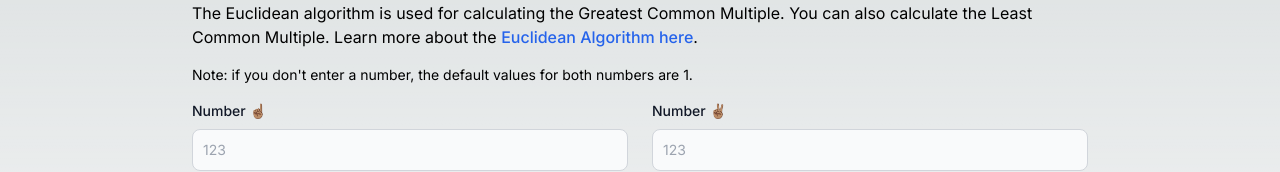
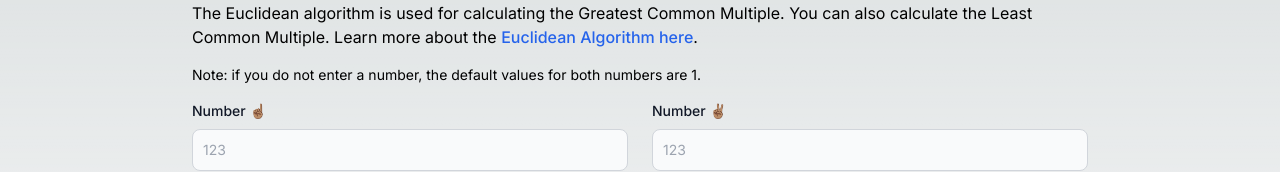
Before and after one commit to peachfuzz/next-peachfuzz-website, a Next.js app: page /calculator in a window 1280 px wide. Shown: the part 214-386 px from the top of the page. Built offline with nearby package versions, Linux system fonts and the light colour scheme.

Commit message:
Fix escaped character error for build 👷🏽‍♀️

```diff
--- a/src/app/calculator/page.tsx
+++ b/src/app/calculator/page.tsx
@@ -78,7 +78,7 @@ export default function Calculator() {
         </div>
 
         <div className="text-sm">
-          <p>Note: if you don't enter a number, the default values for both numbers are 1.</p>
+          <p>Note: if you do not enter a number, the default values for both numbers are 1.</p>
         </div>
 
         <div className="grid gap-6 mb-6 md:grid-cols-2">
```
